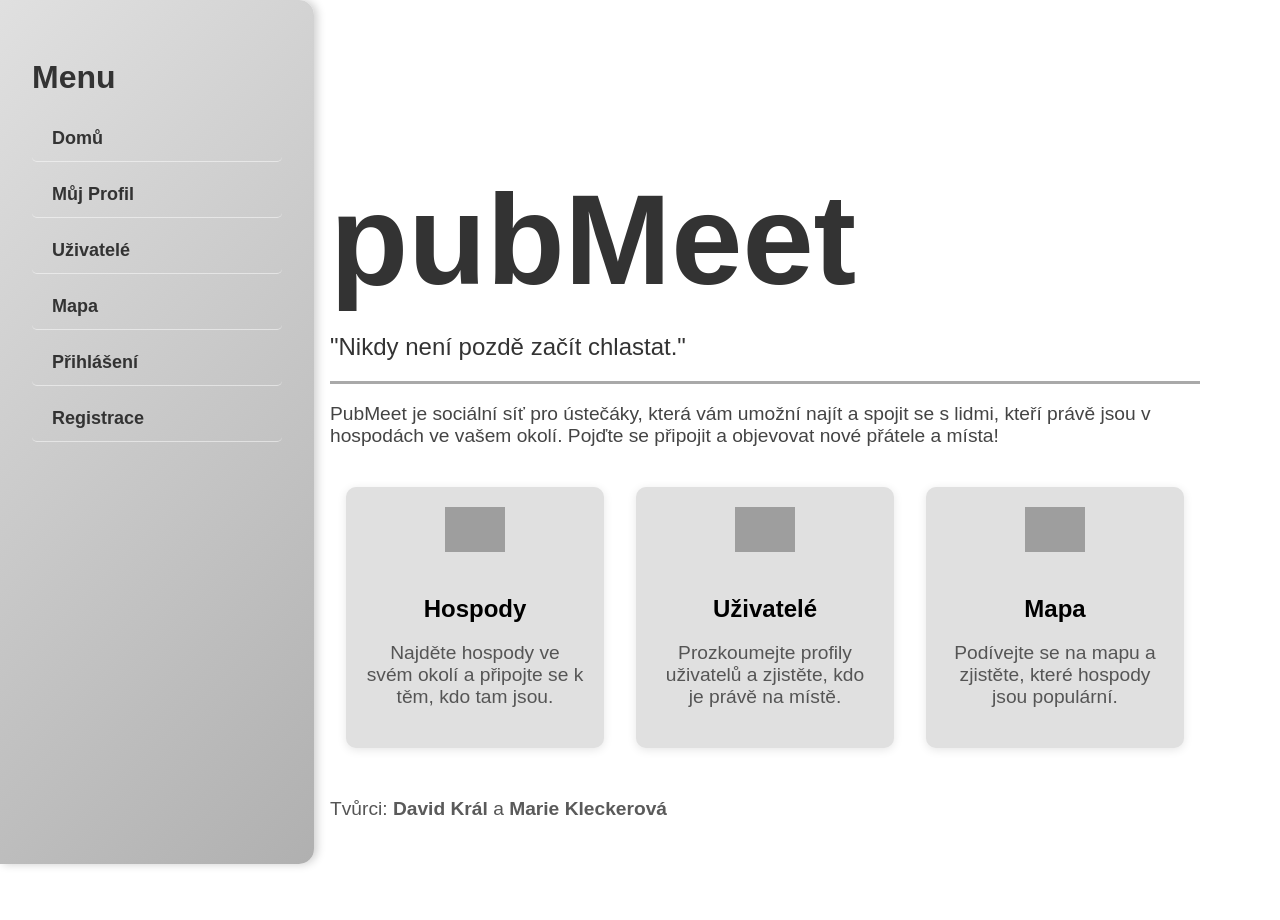
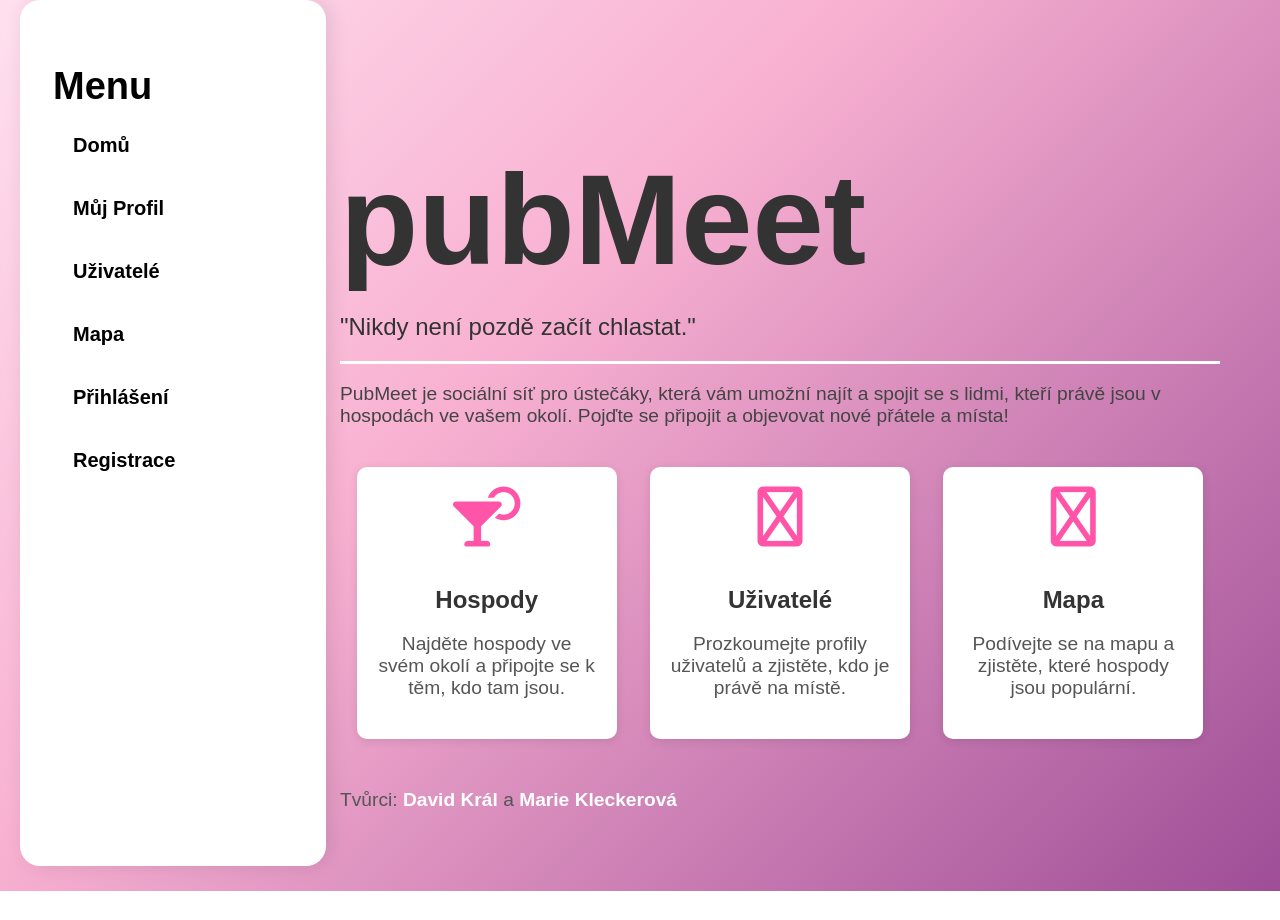
Before and after one commit to majdakleckerova/pubmeet, a Flask app: page / in a window 1280 px wide. After the commit the page ends 891 px from the top, so only its background shows below. Run offline with Flask 3, Linux system fonts and the light colour scheme; parts of the project's set-up code (start-up, migrations or seed data) failed here and were passed over; grey boxes are pictures that could not be loaded.

Commit message:
html design zaklad

```diff
--- a/app/templates/home.html
+++ b/app/templates/home.html
@@ -6,10 +6,6 @@
 
 {% block main %}
 <style>
-    body {
-        background-color: #ffffff;
-        font-family: 'Poppins',sans-serif;
-    }
 
     h1 {
         font-size: 8em;
@@ -21,7 +17,7 @@
     .divider {
         width: 100%; /* Čára bude celá šířka */
         height: 3px;
-        background-color: #a9a9a9;
+        background-color: white;
         margin-top: 20px;
     }
 
@@ -52,15 +48,16 @@
     .feature {
         text-align: center;
         padding: 20px;
-        background-color: #e0e0e0;
+        background-color: white;
         border-radius: 10px;
         width: 25%;
         box-shadow: 0 2px 10px rgba(0, 0, 0, 0.1);
     }
 
-    .feature img {
-        width: 60px;
+    .feature i {
+        font-size: 60px;
         margin-bottom: 15px;
+        color: #FF54A7;
     }
 
     .feature h3 {
@@ -72,15 +69,11 @@
     .credits {
         margin-top: 50px;
         font-size: 1em; /* Menší písmo pro tvůrce */
-        color: #333;
+        color: white;
     }
 
     .credits strong {
-        color: #5a5a5a;
-    }
-
-    .sidebar {
-        text-align: left;
+        color: white;
     }
 
 </style>
@@ -94,17 +87,17 @@
 
 <div class="features">
     <div class="feature">
-        <img src="https://img.icons8.com/ios/452/beer.png" alt="beer-icon">
+        <i class="fa-solid fa-martini-glass-citrus"></i>
         <h3>Hospody</h3>
         <p>Najděte hospody ve svém okolí a připojte se k těm, kdo tam jsou.</p>
     </div>
     <div class="feature">
-        <img src="https://img.icons8.com/ios/452/user-male.png" alt="user-icon">
+        <i class="fa-regular fa-users"></i>
         <h3>Uživatelé</h3>
         <p>Prozkoumejte profily uživatelů a zjistěte, kdo je právě na místě.</p>
     </div>
     <div class="feature">
-        <img src="https://img.icons8.com/ios/452/map.png" alt="map-icon"> <!-- Opravená ikona mapy -->
+        <i class="fa-regular fa-map-location"></i>
         <h3>Mapa</h3>
         <p>Podívejte se na mapu a zjistěte, které hospody jsou populární.</p>
     </div>
--- a/app/templates/mapik.html
+++ b/app/templates/mapik.html
@@ -4,14 +4,13 @@
 {% endblock %}
 
 {% block main %}
-<head>
     <style>
         html, body {
             width: 100%;
             height: 100%;
             margin: 0;
             padding: 0;
-            overflow: hidden; /* Zakáže scrollování */
+            overflow: auto;
         }
 
         .container {
@@ -19,7 +18,7 @@
             max-width: 90%;
             margin: 0 auto;
             text-align: center;
-            position: relative;
+            position: fixed;
         }
 
         h1 {
@@ -56,7 +55,6 @@
             transform: scale(1.05); /* Trochu zvětší při hoveru */
         }
     </style>
-</head>
 
 <body>
     <div class="container">
--- a/app/templates/sablona.html
+++ b/app/templates/sablona.html
@@ -8,89 +8,98 @@
     <title>pubMeet</title>
     <style>
         body {
-            background-color: #ffffff;
-            color: #000;
-            display: flex;
+            background: linear-gradient(135deg, #ffe0ef 0%, #f8b0d1 40%, #9e4e97 100%);
+            color: #333;
             justify-content: left;
-            align-items: flex-start;
-            height: 100vh;
             margin: 0;
-            font-family: 'Poppins','Arial', sans-serif;
+            font-family: 'Poppins', sans-serif;
+            position: relative;
         }
 
+
+        .container {
+            margin-left: 300px;
+            padding: 60px 40px;
+            width: calc(100% - 320px);
+            box-sizing: border-box;
+        }
+
+
+
+        h1 {
+            font-size: 56px;
+            font-weight: 700;
+            color: black;
+        }
+
+
+
+        p {
+            font-size: 18px;
+            color: black;
+        }
+
+
+
         .sidebar {
-            width: 250px;
-            background: linear-gradient(135deg, #e0e0e0, #b0b0b0);
-            color: #333;
+            width: 240px;
             padding: 32px;
-            box-shadow: 3px 0 10px rgba(0, 0, 0, 0.2);
-            border-radius: 0 15px 15px 0;
+
             height: 100vh;
             position: fixed;
             top: 0;
-            left: 0;
             z-index: 1000;
+            left: 20px;
+
+            border-radius: 20px;
+            background: white;
+            border: 1.5px solid transparent;
+            transition: all 0.3s ease;
+            color: black;
+            box-shadow: 4px 0 20px rgba(0, 0, 0, 0.1);
         }
-
         .sidebar h2 {
-            font-size: 32px; /* Zvětšená velikost */
-            margin-bottom: 20px;
-            color: #333;
-            font-weight: bold; /* Tučný text */
+            font-size: 38px;
+            margin-bottom: 12px;
+            font-weight: bold;
         }
-
         .sidebar ul {
             list-style-type: none;
             padding: 0;
             margin: 0;
         }
-
         .sidebar a {
-            color: #333;
+            color: black;
             display: block;
-            padding: 12px 20px;
+            padding: 14px 20px;
             text-decoration: none;
+            font-size: 20px;
+            font-weight: 600;
+            border-radius: 12px;
+            margin-bottom: 12px;
+            border-bottom: none;
+            transition: background-color 0.3s ease, color 0.3s ease;
+            background: rgba(255, 255, 255, 0.1);
+        }
+        .sidebar a:hover {
+            background-color: rgba(248, 176, 209, 0.4);
+            border-color: #f987c5; /* jemný outline */
+            color: #9e4e97;
+            text-shadow: 0 1px 3px rgba(0,0,0,0.1);
+        }
+        .sidebar a.active {
+            background-color: #f8b0d1;
+            color: #9e4e97;
+            font-weight: bold;
+            border-color: #f987c5;
+        }
+        .sidebar p {
             font-size: 18px;
-            border-radius: 5px; /* Zaoblené rohy */
-            margin-bottom: 10px;
-            border-bottom: 1px solid rgba(255, 255, 255, 0.5); /* Bílá čára mezi položkami */
-            font-weight: bold; /* Tučný text */
-            transition: background-color 0.3s ease, color 0.3s ease;
-        }
-
-        .sidebar a:hover {
-            background-color: rgba(0, 0, 0, 0.1);
-        }
-
-        .sidebar a.active {
-            background-color: #a9a9a9;
-            color: #333;
-            font-weight: bold;
-        }
-
-        .sidebar p {
-            font-size: 16px;
             margin-top: 20px;
-        }
-
-        .container {
-            margin-left: 250px;
-            padding: 80px;
-            max-width: calc(100% - 250px); /* Nastavuje šířku bloku */
-            width: 100%; /* Zajišťuje responsivitu */
-            text-align: left;
-        }
-
-        h1 {
-            font-size: 72px;
-            font-weight: bold;
             color: #333;
         }
 
-        p {
-            font-size: 18px;
-            color: #555;
-        }
+
 
         /* Flash zprávy */
         .flash-container {
```
Also changed, not shown: other parts of app/templates/sablona.html (+85 -19 lines), app/templates/edit_profile.html (+21 -29 lines), app/templates/profil.html (+60 -61 lines), app/templates/uzivatel_profil.html (+2 -22 lines), app/static/uploads/e63fd29ee390464aada21468b845482d.jpg (added), 4 other files.
